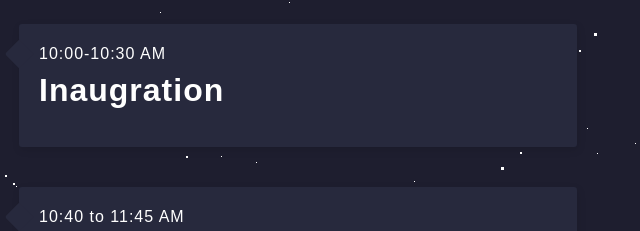
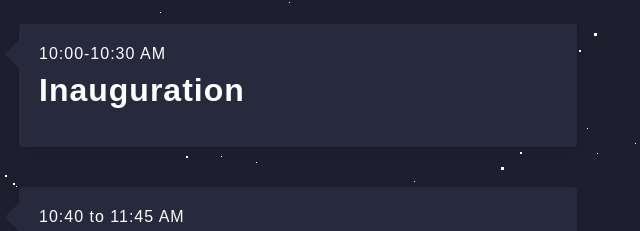
Before and after one commit to IEEE-ADIT/INSPIRO, a plain HTML site: page schedule.html in a window 1280 px wide. Shown: the part 185-416 px from the top of the page, 373-1013 px from the left. Drawn offline with nearby package versions, Linux system fonts and the light colour scheme.

Commit message:
Update schedule.html

```diff
--- a/schedule.html
+++ b/schedule.html
@@ -80,7 +80,7 @@
                     </div>
                     <div class="timeline-body">
                         <h6 class="time">10:00-10:30 AM</h6>
-                        <h2 class="timeline-title"><b>Inaugration</b></h2>
+                        <h2 class="timeline-title"><b>Inauguration</b></h2>
                     </div>
                     <!-- Developed by Malay and Shivang -->
                 </div>
```
